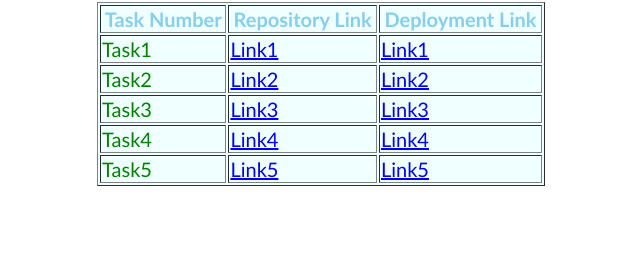
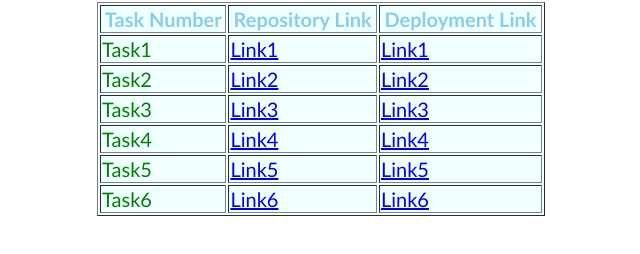
Before and after one commit to jask89738/Ethnus, a plain HTML site: page index.html in a window 1280 px wide. Shown: the part 78-332 px from the top of the page, without its empty margins (319-959 px from the left). Drawn offline with Linux system fonts and the light colour scheme.

Commit message:
Update index.html

```diff
--- a/index.html
+++ b/index.html
@@ -56,6 +56,11 @@
                 <td><a href="https://task5-fawn.vercel.app/" target="_blank">Link5</a></td>
             </tr>
 
+             <tr>
+                <td>Task6</td>
+                <td><a href="https://github.com/jask89738/JasleenKaur" target="_blank">Link6</a></td>
+                <td><a href="https://jasleen-kaur.vercel.app/" target="_blank">Link6</a></td>
+            </tr>
 
 
         </table>
```
